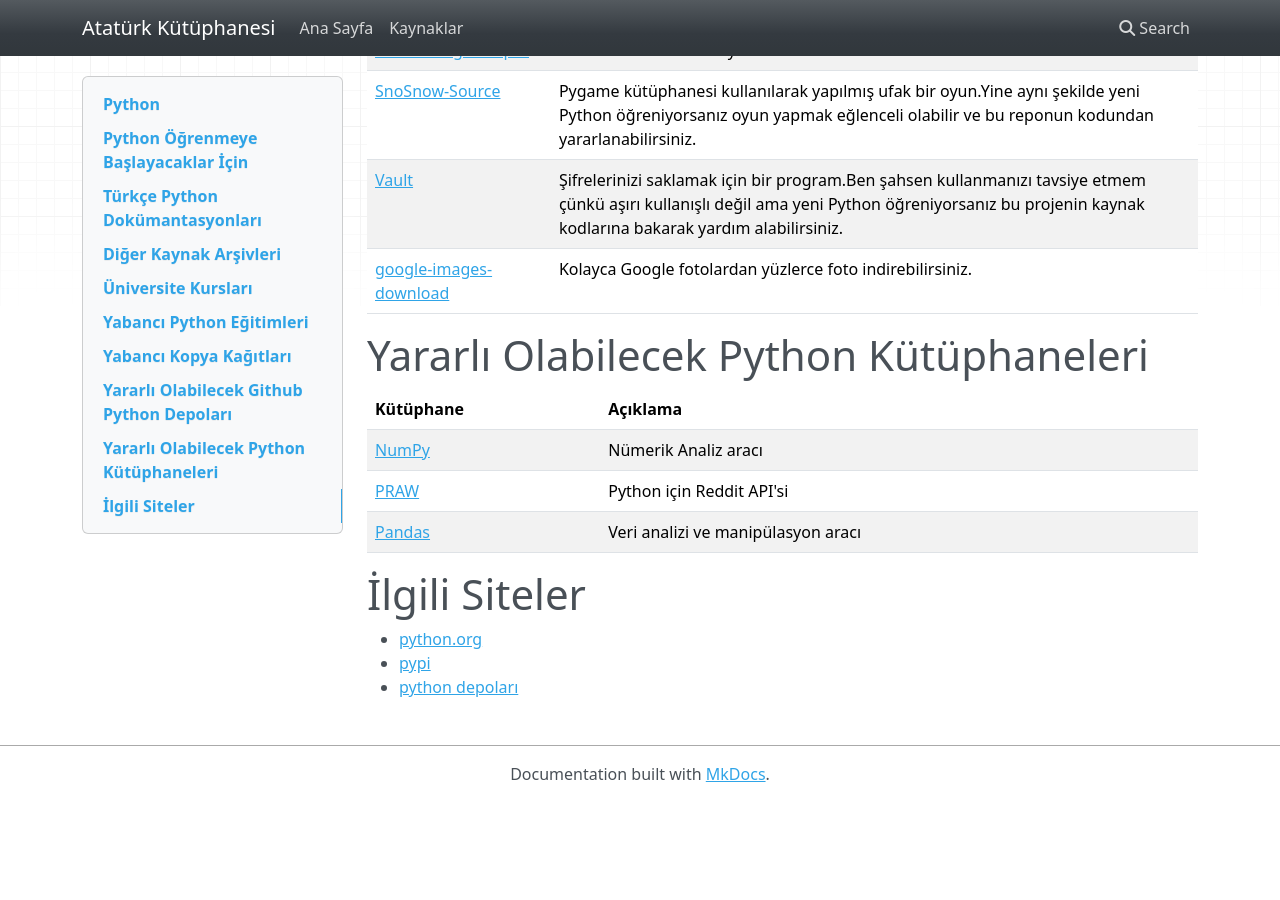
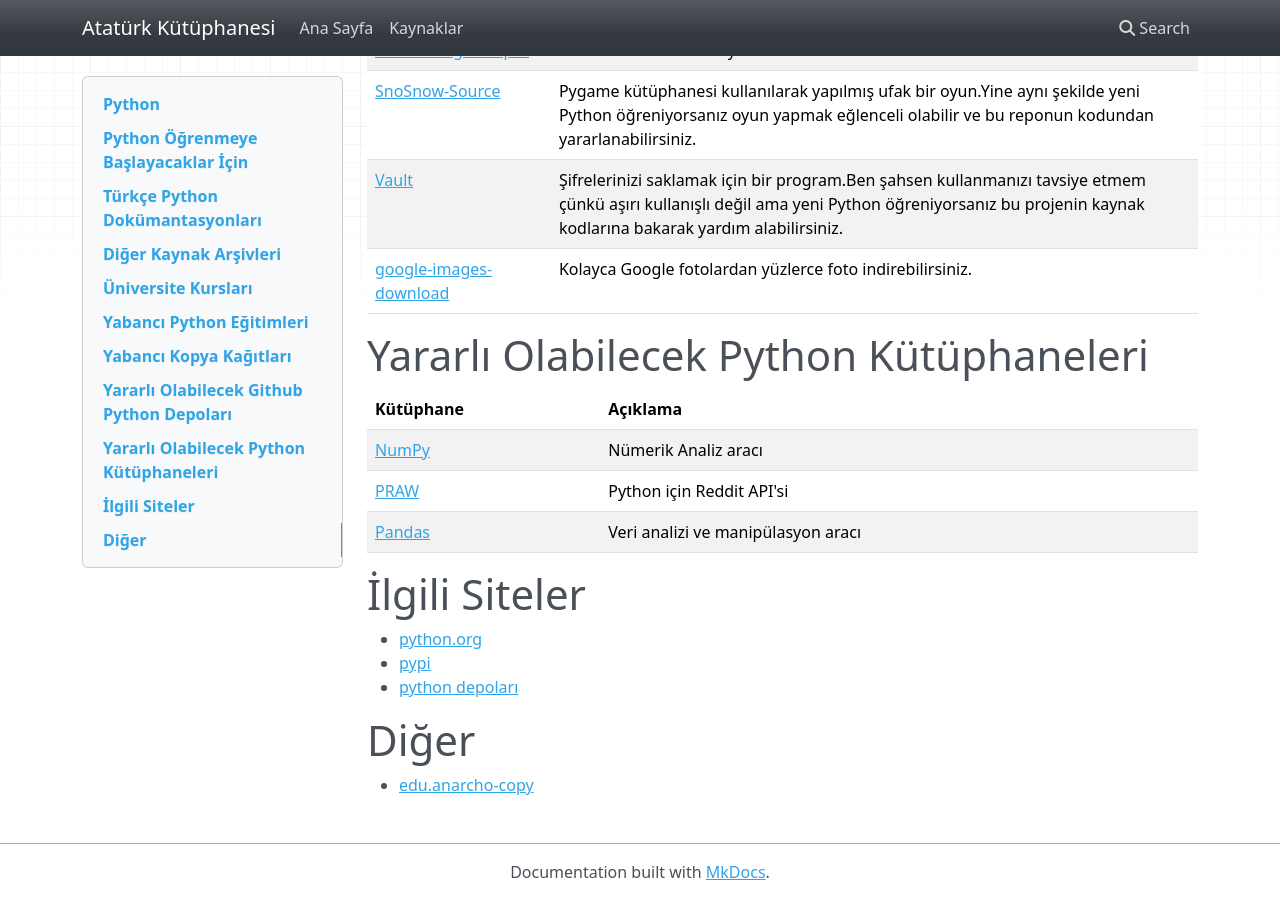
Before and after one commit to oldventura/AtaturkKutuphanesi, an MkDocs documentation site: the page built from docs/python.md, in a window 1280 px wide and 900 px high, scrolled down 1363 px. Built offline with MkDocs 1.6.1, drawn with Linux system fonts in a browser that asks for light colours; nearby versions of some CDN libraries; before the commit the page ends 2165 px from its top, so only the background shows below that.

```diff
--- a/docs/python.md
+++ b/docs/python.md
@@ -54,3 +54,6 @@ Kodlab'in kitapları genellikle güzel oluyor, başlamak için FIRAT ÖZGÜL'ün
 * [python.org](https://www.python.org/)
 * [pypi](https://pypi.org/)
 * [python depoları](https://github.com/python)
+
+# Diğer
+* [edu.anarcho-copy](https://edu.anarcho-copy.org/Programming%20Languages/Python/)
```
Also changed, not shown: docs/sources.md (+1 -0 lines).
